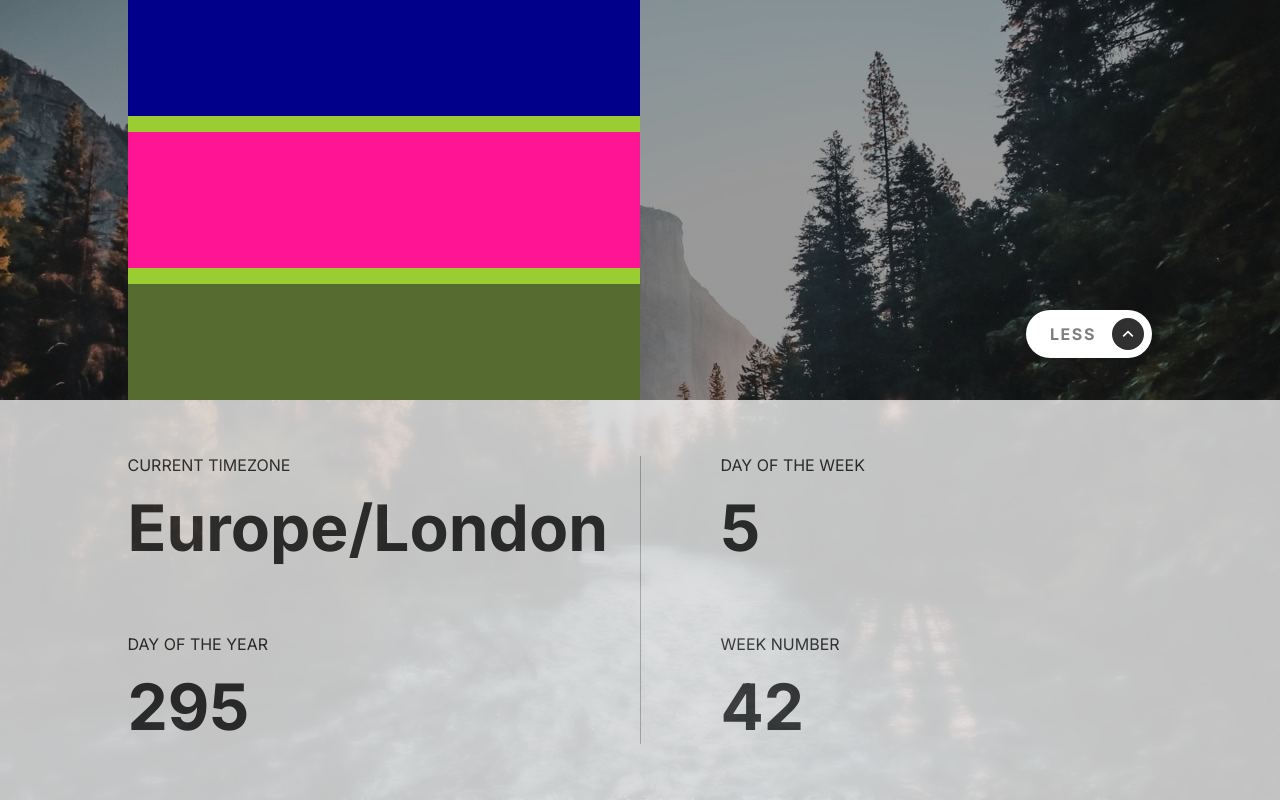
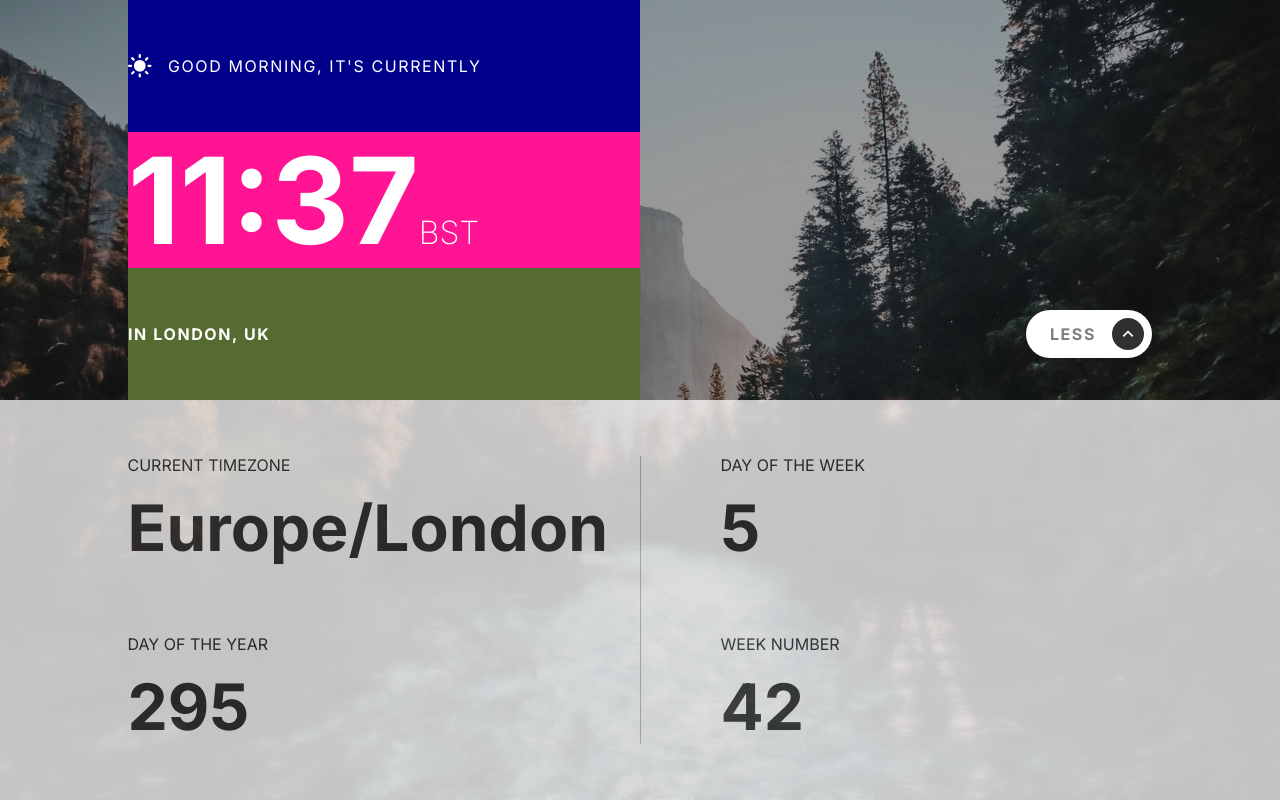
Before and after one commit to alexboev/clock-app, a plain HTML site: page index.html in a window 1280 px wide. Drawn offline with Linux system fonts and the light colour scheme.

Commit message:
desktop layout fix

```diff
--- a/index.html
+++ b/index.html
@@ -28,25 +28,25 @@
 
     <div class="time">
       <div class="greetings">
-        <!-- <div class="greetings-content">
+        <div class="greetings-content">
           <span src="" class="greetings-icon"></span> <span class="greetings-text">Good Morning, It's currently</span>
-        </div> -->
+        </div>
       </div>
       <div class="time-title">
-        <!-- <div class="time-title-clock-text">
+        <div class="time-title-clock-text">
           <span class="time-title-clock-text-hours">
             11:37
           </span>
           <span class="time-title-timezone">
             BST
           </span>
-        </div> -->
+        </div>
 
       </div>
       <div class="place">
-        <!-- <div>
+        <div>
           In London, UK
-        </div> -->
+        </div>
       </div>
     </div>
     <div class="switch">
--- a/style.scss
+++ b/style.scss
@@ -153,6 +153,7 @@ body {
                     text-transform: uppercase;
                     color: $color-main-text;
                     letter-spacing: 0.1em;
+                    height: 100%;
 
                     display: grid;
                     grid-template-rows: 1fr;
@@ -176,7 +177,7 @@ body {
 
             .time-title {
                 background-color: deeppink;
-
+                height: 100%;
                 grid-row: 2;
 
                 color: $color-main-text;
@@ -202,6 +203,7 @@ body {
             }
 
             .place {
+                height: 100%;
                 background-color: darkolivegreen;
                 grid-row: 3;
                 font-family: 'Inter';
@@ -215,7 +217,6 @@ body {
                     display: grid;
                     grid-template-rows: 1fr;
                     align-items: center;
-                    margin-top: 2vh;
             }
         }
 
```
Also changed, not shown: style.css, 1 other file.
